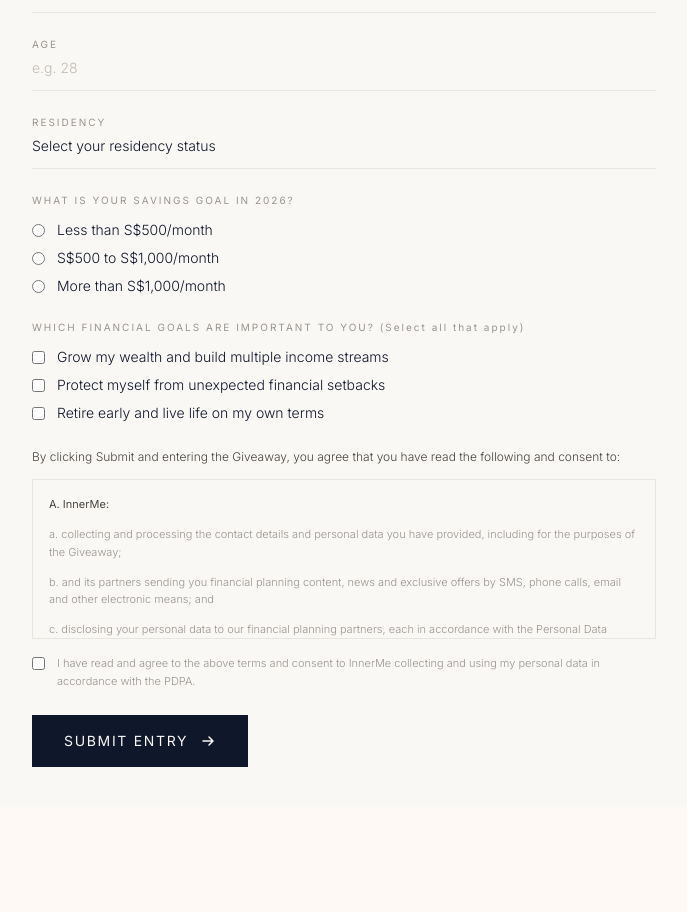
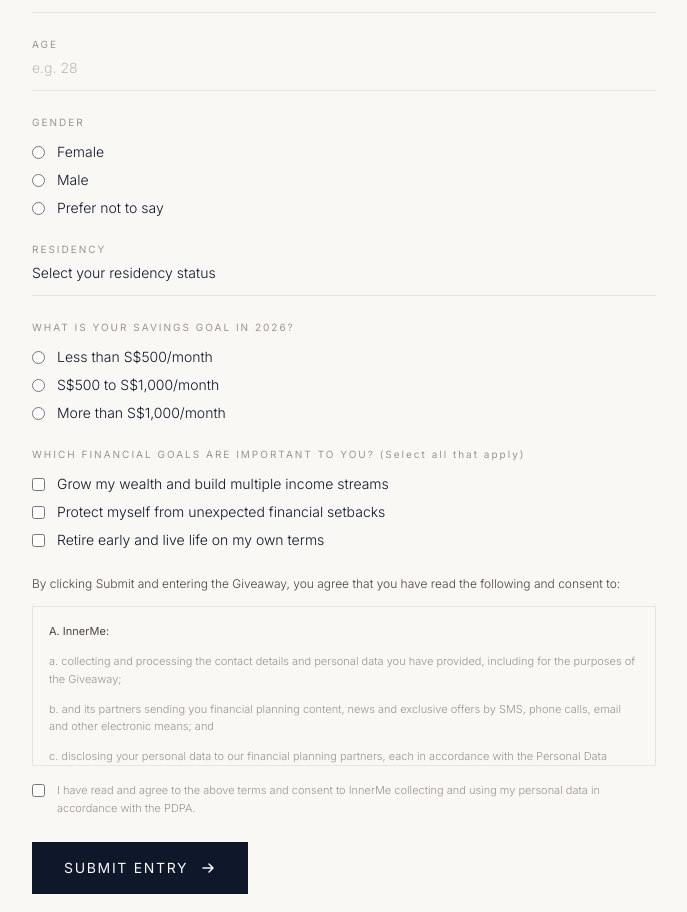
Before and after one commit to estxq/innerme, a Next.js app: page /giveaway in a window 1280 px wide. Shown: the part 2569-3481 px from the top of the page, without its empty margins (296-983 px from the left). Before the commit the page ends 3376 px from the top, so only its background shows below. Built offline with nearby package versions, Linux system fonts and the light colour scheme; a web font is replaced by a local one.

Commit message:
Add gender question to giveaway form and require all fields

```diff
--- a/src/app/giveaway/page.tsx
+++ b/src/app/giveaway/page.tsx
@@ -120,6 +120,7 @@ export default function GiveawayPage() {
   const [countryCode, setCountryCode] = useState("+65");
   const [phone, setPhone] = useState("");
   const [age, setAge] = useState("");
+  const [gender, setGender] = useState("");
   const [residency, setResidency] = useState("");
   const [savingsGoal, setSavingsGoal] = useState("");
   const [financialGoals, setFinancialGoals] = useState<string[]>([]);
@@ -152,6 +153,11 @@ export default function GiveawayPage() {
     if (!name.trim()) { setPhoneError("Please enter your name."); return; }
     const err = validatePhone(countryCode, phone);
     if (err) { setPhoneError(err); return; }
+    if (!age.trim()) { setPhoneError("Please enter your age."); return; }
+    if (!gender) { setPhoneError("Please select your gender."); return; }
+    if (!residency) { setPhoneError("Please select your residency status."); return; }
+    if (!savingsGoal) { setPhoneError("Please select your savings goal."); return; }
+    if (financialGoals.length === 0) { setPhoneError("Please select at least one financial goal."); return; }
     if (!agreed) { setPhoneError("Please agree to the terms before submitting."); return; }
     setPhoneError("");
     setLoading(true);
@@ -163,6 +169,7 @@ export default function GiveawayPage() {
           name,
           phone: `${countryCode.replace(/^\+/, "")} ${phone}`,
           age,
+          gender,
           residency,
           savings_goal_2026: savingsGoal,
           financial_goals: financialGoals.join(", "),
@@ -388,14 +395,29 @@ export default function GiveawayPage() {
           <div className="flex flex-col gap-1.5">
             <label className="text-[10px] tracking-[0.2em] text-[#9a9490] uppercase">Age</label>
             <input type="number" value={age} onChange={e => setAge(e.target.value)}
-              placeholder="e.g. 28" min="16" max="99"
+              placeholder="e.g. 28" min="16" max="99" required
               className="bg-transparent border-b border-[#e8e4df] pb-3 text-[#0f172a] text-sm font-light placeholder:text-[#c0bbb5] focus:outline-none focus:border-[#0f172a] transition-colors duration-200"/>
+          </div>
+
+          {/* Gender */}
+          <div className="flex flex-col gap-3">
+            <label className="text-[10px] tracking-[0.2em] text-[#9a9490] uppercase">Gender</label>
+            <div className="flex flex-col gap-2">
+              {["Female", "Male", "Prefer not to say"].map(opt => (
+                <label key={opt} className="flex items-center gap-3 cursor-pointer">
+                  <input type="radio" name="gender" value={opt} checked={gender === opt} onChange={() => setGender(opt)}
+                    required
+                    className="accent-[#0f172a] shrink-0"/>
+                  <span className="text-sm text-[#0f172a] font-light">{opt}</span>
+                </label>
+              ))}
+            </div>
           </div>
 
           {/* Residency */}
           <div className="flex flex-col gap-1.5">
             <label className="text-[10px] tracking-[0.2em] text-[#9a9490] uppercase">Residency</label>
-            <select value={residency} onChange={e => setResidency(e.target.value)}
+            <select value={residency} onChange={e => setResidency(e.target.value)} required
               className="bg-transparent border-b border-[#e8e4df] pb-3 text-[#0f172a] text-sm font-light focus:outline-none focus:border-[#0f172a] transition-colors duration-200 appearance-none cursor-pointer">
               <option value="" disabled>Select your residency status</option>
               <option value="Singapore Citizen">Singapore Citizen</option>
@@ -414,6 +436,7 @@ export default function GiveawayPage() {
               {["Less than S$500/month", "S$500 to S$1,000/month", "More than S$1,000/month"].map(opt => (
                 <label key={opt} className="flex items-center gap-3 cursor-pointer">
                   <input type="radio" name="savingsGoal" value={opt} checked={savingsGoal === opt} onChange={() => setSavingsGoal(opt)}
+                    required
                     className="accent-[#0f172a] shrink-0"/>
                   <span className="text-sm text-[#0f172a] font-light">{opt}</span>
                 </label>
```
